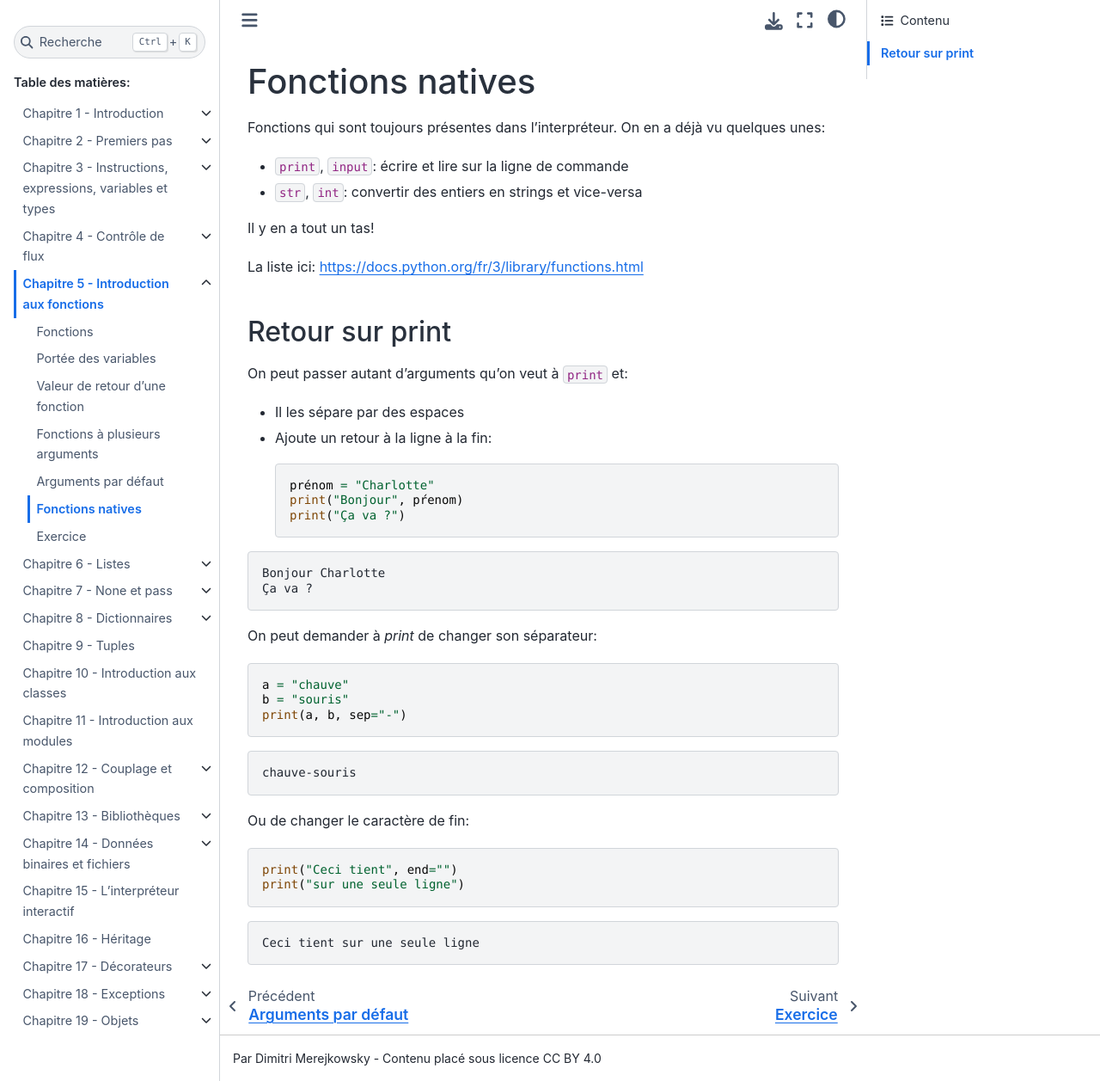
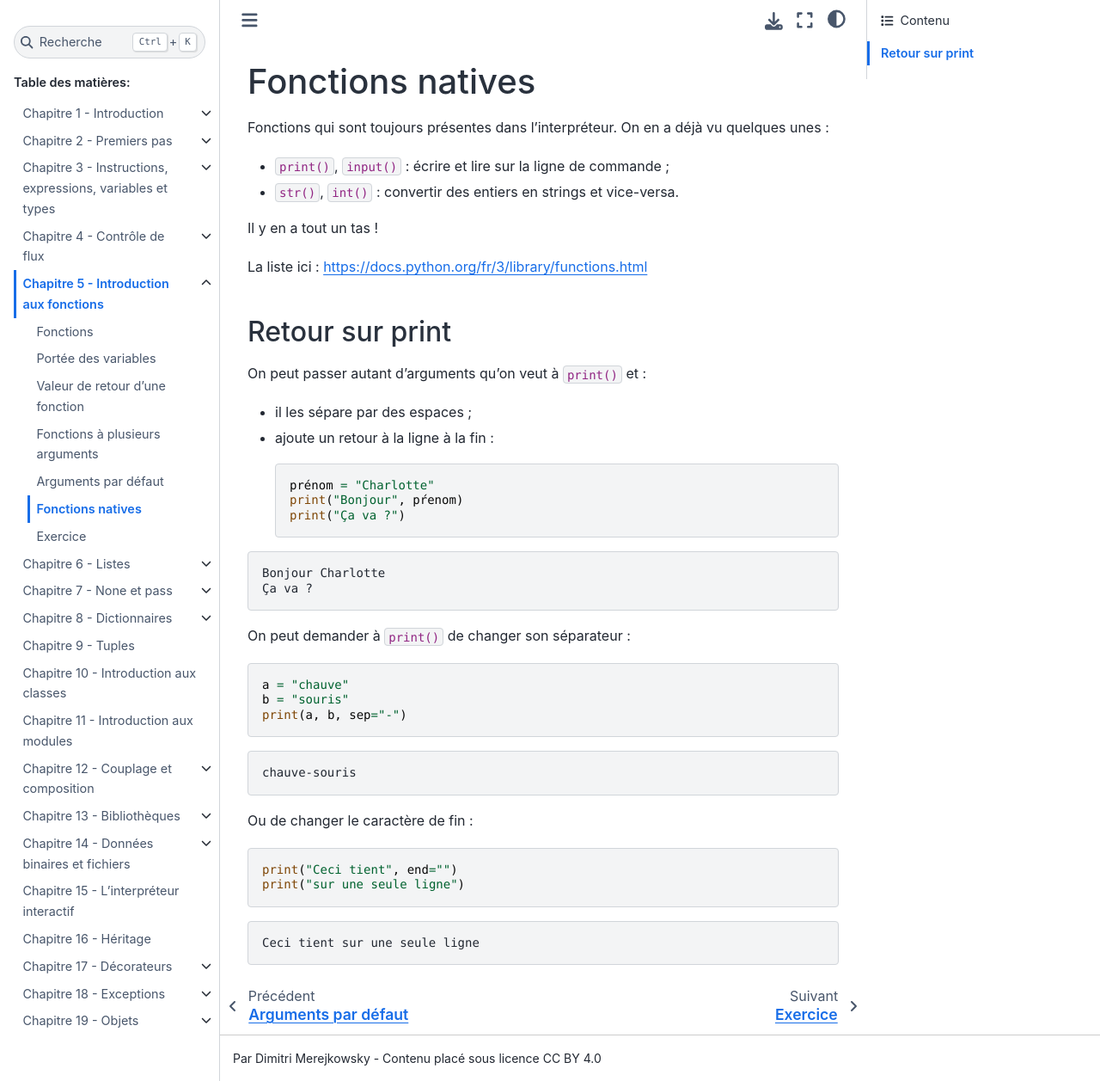
Before and after one commit to gruiick/cours-python, a Sphinx documentation site: the page built from source/05-fonctions-01/06-fonctions-natives.rst, in a window 1280 px wide and 1257 px high. Shown: the whole window at 86% size. Built offline with Sphinx 7.4.7 and the Sphinx Book theme 1.1.4, drawn with Linux system fonts in a browser that asks for light colours.

Commit message:
typos, rewording § 05/06

```diff
--- a/source/05-fonctions-01/06-fonctions-natives.rst
+++ b/source/05-fonctions-01/06-fonctions-natives.rst
@@ -1,22 +1,22 @@
 Fonctions natives
 =================
 
-Fonctions qui sont toujours présentes dans l'interpréteur. On en a déjà vu quelques unes:
+Fonctions qui sont toujours présentes dans l'interpréteur. On en a déjà vu quelques unes :
 
-* ``print``, ``input``: écrire et lire sur la ligne de commande
-* ``str``, ``int``: convertir des entiers en strings et vice-versa
+* ``print()``, ``input()`` : écrire et lire sur la ligne de commande ;
+* ``str()``, ``int()`` : convertir des entiers en strings et vice-versa.
 
-Il y en a tout un tas!
+Il y en a tout un tas !
 
-La liste ici:  https://docs.python.org/fr/3/library/functions.html
+La liste ici :  https://docs.python.org/fr/3/library/functions.html
 
 Retour sur print
 ----------------
 
-On peut passer autant d'arguments qu'on veut à ``print`` et:
+On peut passer autant d'arguments qu'on veut à ``print()`` et :
 
-* Il les sépare par des espaces
-* Ajoute un retour à la ligne à la fin::
+* il les sépare par des espaces ;
+* ajoute un retour à la ligne à la fin : ::
 
     prénom = "Charlotte"
     print("Bonjour", pŕenom)
@@ -28,7 +28,7 @@ On peut passer autant d'arguments qu'on veut à ``print`` et:
     Ça va ?
 
 
-On peut demander à `print` de changer son séparateur::
+On peut demander à ``print()`` de changer son séparateur : ::
 
     a = "chauve"
     b = "souris"
@@ -38,7 +38,7 @@ On peut demander à `print` de changer son séparateur::
 
     chauve-souris
 
-Ou de changer le caractère de fin::
+Ou de changer le caractère de fin : ::
 
     print("Ceci tient", end="")
     print("sur une seule ligne")
```
